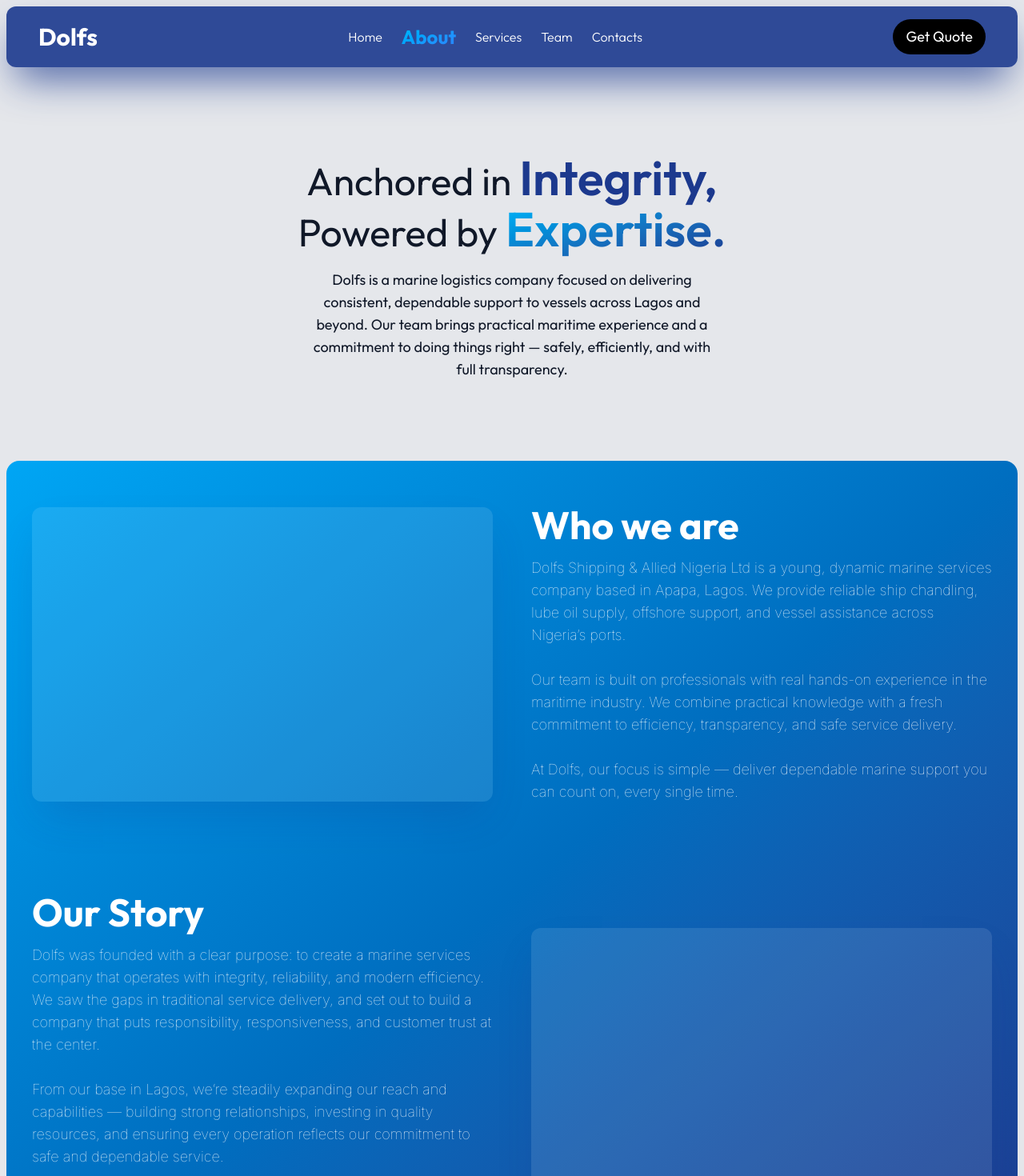
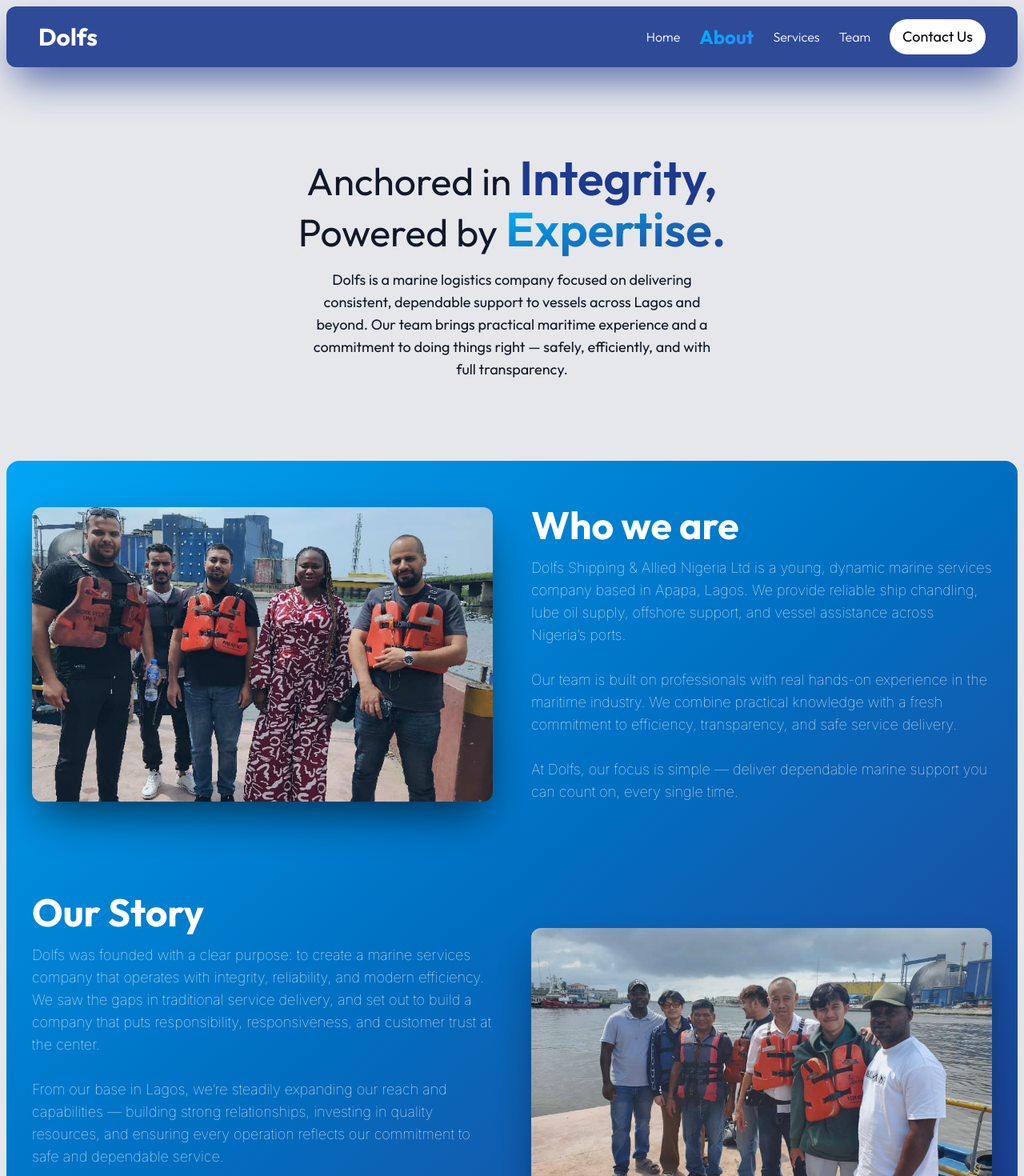
Before and after one commit to Timonics/dolfs, a React (Vite) app: page /about-us in a window 1280 px wide. Shown: the top 1470 px of the page at 80% size. Built offline with nearby package versions, Linux system fonts and the light colour scheme.

Commit message:
Refactor code structure for improved readability and maintainability

```diff
--- a/src/components/footer/index.tsx
+++ b/src/components/footer/index.tsx
@@ -2,13 +2,19 @@
 import { BsLinkedin } from "react-icons/bs";
 import { FaFacebook, FaXTwitter } from "react-icons/fa6";
 import { MdEmail } from "react-icons/md";
-import { useLocation } from "react-router";
+import { Link, useLocation } from "react-router";
 
 const Footer: React.FC = () => {
   const location = useLocation();
   const pathName = location.pathname;
   return (
-    <div className={`${pathName !== "/contact-us" ? "bg-primary font-semibold rounded-xl" : "bg-black "} text-white w-full flex flex-col gap-6 p-4 py-6`}>
+    <div
+      className={`${
+        pathName !== "/contact-us"
+          ? "bg-primary font-semibold rounded-xl"
+          : "bg-black "
+      } text-white w-full flex flex-col gap-6 p-4 py-6`}
+    >
       {pathName !== "/contact-us" && (
         <>
           <div className="flex flex-col justify-between lg:flex-row gap-8 max-w-7xl mx-auto w-full">
@@ -26,19 +32,51 @@
               <div className="flex flex-col gap-4">
                 <h2 className="text-xl font-semibold">Quick Links</h2>
                 <ul className="flex flex-col gap-2 text-lg font-thin">
-                  <li>Home</li>
-                  <li>About Us</li>
-                  <li>Services</li>
-                  <li>Contact</li>
+                  <Link
+                    onClick={() =>
+                      window.scrollTo({ top: 0, behavior: "smooth" })
+                    }
+                    to={"/"}
+                    className="transition duration-300 ease-in-out hover:scale-90 hover:font-light"
+                  >
+                    Home
+                  </Link>
+                  <Link
+                    onClick={() =>
+                      window.scrollTo({ top: 0, behavior: "smooth" })
+                    }
+                    to={"/about-us"}
+                    className="transition duration-300 ease-in-out hover:scale-90 hover:font-light"
+                  >
+                    About Us
+                  </Link>
+                  <Link
+                    onClick={() =>
+                      window.scrollTo({ top: 0, behavior: "smooth" })
+                    }
+                    to={"/our-services"}
+                    className="transition duration-300 ease-in-out hover:scale-90 hover:font-light"
+                  >
+                    Services
+                  </Link>
+                  <Link
+                    onClick={() =>
+                      window.scrollTo({ top: 0, behavior: "smooth" })
+                    }
+                    to={"/contact-us"}
+                    className="transition duration-300 ease-in-out hover:scale-90 hover:font-light"
+                  >
+                    Contact
+                  </Link>
                 </ul>
               </div>
               <div className="flex flex-col gap-4">
                 <h2 className="text-xl font-semibold">Follow Us</h2>
                 <div className="flex gap-10">
-                  <FaFacebook size={36} />
-                  <FaXTwitter size={36} />
-                  <BsLinkedin size={36} />
-                  <MdEmail size={36} />
+                  <FaFacebook size={36} className="cursor-pointer transition duration-300 hover:scale-110"  />
+                  <FaXTwitter size={36} className="cursor-pointer transition duration-300 hover:scale-110" />
+                  <BsLinkedin size={36} className="cursor-pointer transition duration-300 hover:scale-110" />
+                  <MdEmail size={36} className="cursor-pointer transition duration-300 hover:scale-110" />
                 </div>
               </div>
             </div>
@@ -46,7 +84,11 @@
           <hr className="border-white/10 border max-lg:mt-5 w-[95%] lg:w-[80%] mx-auto" />
         </>
       )}
-      <h6 className={`text-center text-lg ${pathName !== "/contact-us" && "font-thin"}`}>
+      <h6
+        className={`text-center text-lg ${
+          pathName !== "/contact-us" && "font-thin"
+        }`}
+      >
         &copy; {new Date().getFullYear()} Dolfs. All rights reserved.
       </h6>
     </div>
--- a/src/components/nav/index.tsx
+++ b/src/components/nav/index.tsx
@@ -21,6 +21,7 @@
         <h1 className="text-3xl font-bold">Dolfs</h1>
       </Link>
       <div className="lg:flex items-center gap-2 lg:gap-6 hidden">
+        <>
           {nav.map((item) => (
             <NavLink
               className={({ isActive }) =>
@@ -41,31 +42,36 @@
               {item.name}
             </NavLink>
           ))}
-      </div>
-      <div className="flex items-center gap-4">
-        <Link
-          to={""}
-          className={`${
-            pathName === "/" ? "bg-white text-black" : "bg-black text-balance"
-          } px-4 py-2 rounded-full text-lg`}
+          <NavLink
+            to={"/contact-us"}
+            className={({ isActive }) =>
+              `${
+                isActive ? "bg-black text-white" : "bg-white text-black"
+              } px-4 py-2 rounded-full text-lg transition duration-300 hover:bg-black hover:text-white`
+            }
             style={{ fontFamily: "Outfit" }}
           >
             {" "}
-          Get Quote
-        </Link>
-        <Menu className="lg:hidden" onClick={() => setNavIsOpen(true)} />
+            Contact Us
+          </NavLink>
+        </>
+      </div>
+      <div className="flex items-center gap-4 lg:hidden">
+        <Menu onClick={() => setNavIsOpen(true)} />
       </div>
       <div
         className={`
           fixed inset-0 bg-black/30 backdrop-blur-sm bg-opacity-50 lg:hidden
-          transition-all duration-300 ease-in-out
+          transition-all duration-300 ease-in-out z-50
           ${navIsOpen ? "opacity-100" : "opacity-0 pointer-events-none"}
           `}
         onClick={() => setNavIsOpen(false)}
       />
       <div
-        className={`fixed right-0 top-0 rounded-l-2xl  h-full w-64 bg-blue-100 lg:hidden transform transition-transform ease-in-out duration-300 p-2 flex flex-col gap-4  ${
-          navIsOpen ? "translate-x-0 shadow-2xl shadow-blue-900" : "translate-x-full"
+        className={`fixed right-0 top-0 rounded--2xl  h-full w-64 bg-blue-100 lg:hidden transform transition-transform ease-in-out duration-300 p-2 flex flex-col gap-4 z-50  ${
+          navIsOpen
+            ? "translate-x-0 shadow-2xl shadow-blue-900"
+            : "translate-x-full"
         }`}
       >
         <div className="flex justify-between items-center">
--- a/src/lib/nav.ts
+++ b/src/lib/nav.ts
@@ -11,16 +11,8 @@
     name: "Services",
     link: "/our-services",
   },
-  // {
-  //   name: "Clients",
-  //   link: "/clients",
-  // },
   {
     name: "Team",
     link: "/our-team",
   },
-  {
-    name: "Contacts",
-    link: "/contact-us",
-  },
 ];
--- a/src/pages/about-us/index.tsx
+++ b/src/pages/about-us/index.tsx
@@ -2,6 +2,9 @@
 import Nav from "../../components/nav";
 import { Link } from "react-router";
 import Footer from "../../components/footer";
+
+import img1 from "../../assets/about/dolfs-img1.jpg";
+import img2 from "../../assets/about/dolfs-img2.jpg";
 
 const AboutPage: React.FC = () => {
   return (
@@ -34,7 +37,11 @@
         <div className="py-10 px-4 rounded-2xl from-sky-500 to-[#1c398e] bg-linear-to-br text-white space-y-20 mx-2">
           <div className="flex flex-col lg:flex-row gap-4 items-center max-w-7xl mx-auto">
             <div className="w-full h-[400px] p-4">
-              <div className="h-full bg-white/10 rounded-xl shadow-2xl shadow-[#1c398e]/20" />
+              <img
+                src={img1}
+                alt=""
+                className="h-full w-full shadow-2xl shadow-black/70 opacity-90 rounded-xl object-cover"
+              />
             </div>
             <div className="w-full p-4 space-y-4">
               <h2 className="text-5xl font-bold">Who we are</h2>
@@ -58,7 +65,11 @@
           </div>
           <div className="flex flex-col lg:flex-row-reverse gap-4 items-center max-w-7xl mx-auto">
             <div className="w-full h-[400px] p-4">
-              <div className="h-full bg-white/10 rounded-xl shadow-2xl shadow-[#1c398e]/20" />
+              <img
+                src={img2}
+                alt=""
+                className="h-full w-full shadow-2xl shadow-black/50 opacity-95 rounded-xl object-cover"
+              />
             </div>
             <div className="w-full p-4 space-y-4">
               <h2 className="text-5xl font-bold">Our Story</h2>
@@ -92,6 +103,7 @@
           <hr className="w-[90%] border-white/20" />
           <Link
             to={"/contact-us"}
+            onClick={() => window.scrollTo({ top: 0, behavior: "smooth" })}
             className="outfit px-4 py-2 rounded-full text-white bg-primary"
           >
             Contact Our Team.
--- a/src/pages/home/components/Hero.tsx
+++ b/src/pages/home/components/Hero.tsx
@@ -21,7 +21,9 @@
             Across West Africa
           </h1>
           <p className="text-lg lg:text-2xl font-extralight max-w-2xl">
-            Dolfs provides complete chandling, supply, and vessel support across Nigeria’s ports — delivering reliability, safety, and speed in every operation.
+            Dolfs provides complete chandling, supply, and vessel support across
+            Nigeria’s ports — delivering reliability, safety, and speed in every
+            operation.
           </p>
         </div>
         <div className="mt-10 lg:mt-40 space-y-4">
@@ -31,12 +33,18 @@
           <div className="flex items-center gap-4 text-lg">
             <Link
               to={"/our-services"}
+              onClick={() => window.scrollTo({ behavior: "smooth", top: 0 })}
               style={{ fontFamily: "Outfit" }}
               className="bg-[#1c398e] text-white px-5 py-2 rounded-full transition hover:scale-110 duration-300 ease-in-out"
             >
               Our Services
             </Link>
-            <Link to={""} style={{ fontFamily: "Outfit" }}>
+            <Link
+              to={"/contact-us"}
+              onClick={() => window.scrollTo({ behavior: "smooth", top: 0 })}
+              style={{ fontFamily: "Outfit" }}
+              className="hover transition hover:scale-110 duration-300 ease-in-out hover:text-[#1c398e] hover:font-semibold"
+            >
               Get In Touch
             </Link>
           </div>
--- a/src/pages/home/index.tsx
+++ b/src/pages/home/index.tsx
@@ -43,7 +43,7 @@
           international HSE regulations, maintain active staff training
           programs, and promote the mindset:
         </p>
-        <div className="px-4 py-4 outfit text-sm lg:text-lg bg-primary text-white font-semibold">
+        <div className="px-4 py-4 outfit text-sm lg:text-lg bg-primary border-4 border-slate-400 shadow-xl shadow-black/30 text-white font-semibold">
           “Safety for Me! Safety for You!! Safety for All!!!”
         </div>
       </div>
```
Also changed, not shown: src/pages/services/index.tsx (+8 -34 lines), src/assets/about/dolfs-img1.jpg (added), src/assets/about/dolfs-img2.jpg (added). Lines whose indentation alone changed are shown as unchanged.
